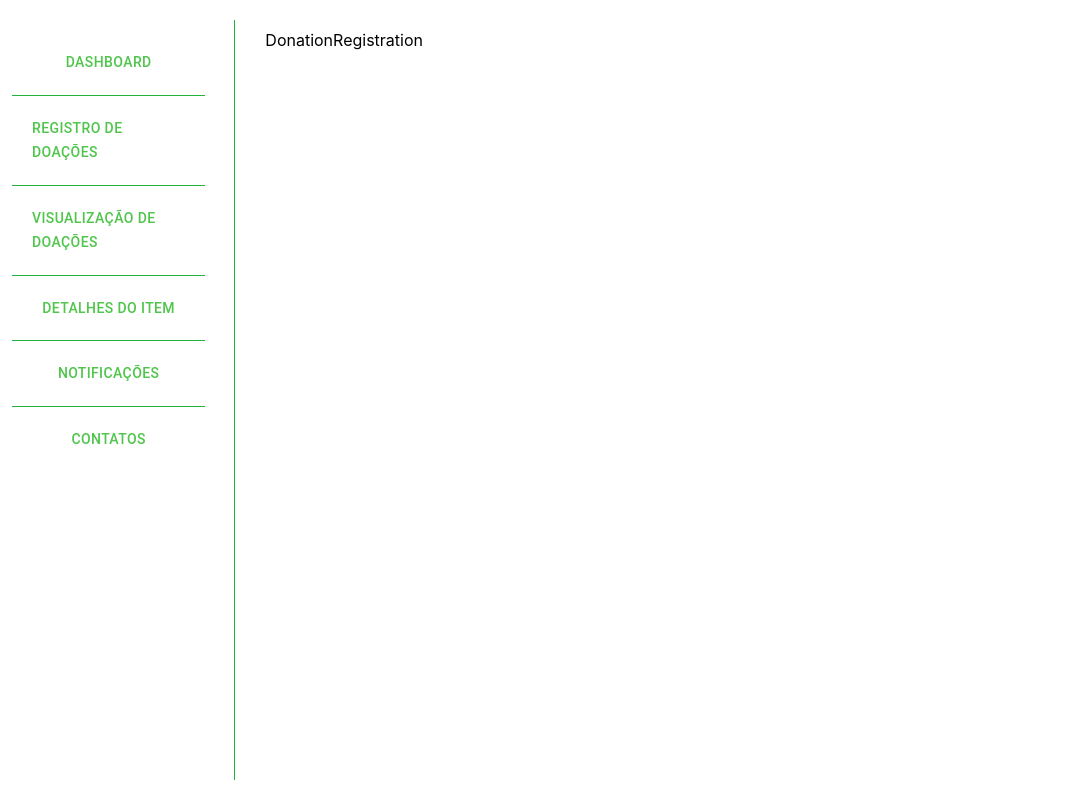
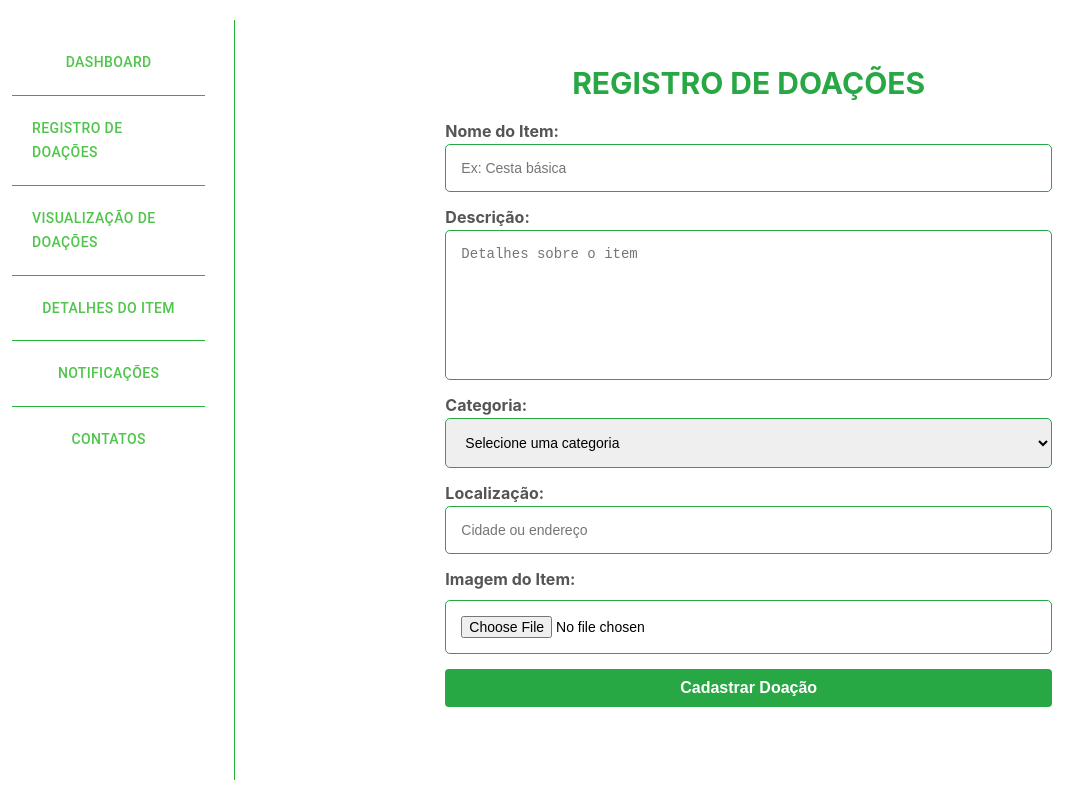
Before and after one commit to AlexandreDestro/projeto-frontend, a React (Vite) app in the folder projeto-frontend/: page /DonationRegistration in a window 1280 px wide. Shown: the whole page, without its empty margins (18-1101 px from the left). Built offline with nearby package versions, Linux system fonts and the light colour scheme.

Commit message:
Registro de Doações

```diff
--- a/projeto-frontend/src/App.tsx
+++ b/projeto-frontend/src/App.tsx
@@ -5,7 +5,7 @@ import { useContext } from "react";
 import Header from './layouts/Header/Header'
 import Login from './pages/Login/Login'
 import Dashboard from './pages/Dashboard'
-import DonationRegistration from './pages/DonationRegistration'
+import DonationRegistration from './pages/DonationRegistration/DonationRegistration'
 import DonationView from './pages/DonationView'
 import ItemDetails from './pages/ItemDetails'
 import Notifications from './pages/Notifications'
--- a/projeto-frontend/src/pages/DonationRegistration.tsx
+++ /dev/null
@@ -1,9 +0,0 @@
-function DonationRegistration(){
-    return(
-        <>
-            <p>DonationRegistration</p>
-        </>
-    );
-}
-
-export default DonationRegistration;
--- /dev/null
+++ b/projeto-frontend/src/pages/DonationRegistration/DonationRegistration.css
@@ -0,0 +1,70 @@
+.register-donation-container {
+    width: 70%; /* Ocupa 100% da largura do elemento pai */
+    max-width: 100%; /* Garante que não ultrapasse a largura do pai */
+    margin: 0 auto; /* Centraliza o container */
+    padding: 35px; /* Adiciona espaço interno */
+    box-sizing: border-box; /* Inclui padding e border na largura total */
+}
+
+.title {
+  text-align: center;
+  font-size: 30px;
+  font-weight: bold;
+  color: #28a745;
+  margin-bottom: 20px;
+}
+
+.donation-form {
+  display: flex;
+  flex-direction: column;
+  gap: 15px;
+}
+
+.form-group {
+  display: flex;
+  flex-direction: column;
+}
+
+.form-group input[type="file"] {
+    display: block;
+    margin-top: 8px;
+    font-size: 14px;
+  }
+
+
+label { /*espaço entre o titulo e a caixa*/
+  font-weight: bold;
+  margin-bottom: 3px;
+  color: #555;
+}
+
+input,
+textarea,
+select {
+  padding: 15px;
+  border: 1px solid #28a745;
+  border-radius: 5px;
+  font-size: 14px;
+  width: 100%;
+}
+
+textarea {
+  resize: none;
+  height: 150px;
+}
+
+.submit-button {
+  background-color: #28a745;
+  color: white;
+  font-size: 16px;
+  font-weight: bold;
+  padding: 10px 15px;
+  border: none;
+  border-radius: 4px;
+  cursor: pointer;
+  transition: background-color 0.3s;
+}
+
+.submit-button:hover {
+  background-color: #218838;
+}
--- /dev/null
+++ b/projeto-frontend/src/pages/DonationRegistration/DonationRegistration.tsx
@@ -0,0 +1,144 @@
+import React, { useState } from "react";
+import "./DonationRegistration.css"; // Arquivo de estilo
+
+function DonationRegistration() {
+  const [formData, setFormData] = useState({
+    name: "",
+    description: "",
+    category: "",
+    location: "",
+    image: null, // Armazena a imagem
+  });
+
+  const handleChange = (e) => {
+    const { name, value } = e.target;
+    setFormData((prevData) => ({
+      ...prevData,
+      [name]: value,
+    }));
+  };
+
+  const handleImageChange = (e) => {
+    const file = e.target.files[0];
+    setFormData((prevData) => ({
+      ...prevData,
+      image: file,
+    }));
+  };
+
+  const handleSubmit = (e) => {
+    e.preventDefault();
+
+    if (formData.image) {
+      const formDataObject = new FormData();
+      formDataObject.append("name", formData.name);
+      formDataObject.append("description", formData.description);
+      formDataObject.append("category", formData.category);
+      formDataObject.append("location", formData.location);
+      formDataObject.append("image", formData.image);
+
+      // Simulação de envio ao backend
+      console.log("Doação cadastrada com:", {
+        name: formData.name,
+        description: formData.description,
+        category: formData.category,
+        location: formData.location,
+        image: formData.image.name,
+      });
+    } else {
+      alert("Por favor, anexe uma imagem!");
+      return;
+    }
+
+    alert("Doação cadastrada com sucesso!");
+    setFormData({
+      name: "",
+      description: "",
+      category: "",
+      location: "",
+      image: null,
+    });
+  };
+
+  return (
+    <div className="register-donation-container">
+      <h1 className="title">REGISTRO DE DOAÇÕES</h1>
+      <form onSubmit={handleSubmit} className="donation-form">
+        <div className="form-group">
+          <label htmlFor="name">Nome do Item:</label>
+          <input
+            type="text"
+            id="name"
+            name="name"
+            value={formData.name}
+            onChange={handleChange}
+            placeholder="Ex: Cesta básica"
+            required
+          />
+        </div>
+
+        <div className="form-group">
+          <label htmlFor="description">Descrição: </label>
+          <textarea
+            id="description"
+            name="description"
+            value={formData.description}
+            onChange={handleChange}
+            placeholder="Detalhes sobre o item"
+            required
+          ></textarea>
+        </div>
+
+        <div className="form-group">
+          <label htmlFor="category">Categoria: </label>
+          <select
+            id="category"
+            name="category"
+            value={formData.category}
+            onChange={handleChange}
+            required
+          >
+            <option value="" disabled>
+              Selecione uma categoria
+            </option>
+            <option value="alimentos">Alimentos</option>
+            <option value="roupas">Roupas</option>
+            <option value="moveis">Móveis</option>
+            <option value="outros">Outros</option>
+          </select>
+        </div>
+
+        <div className="form-group">
+          <label htmlFor="location">Localização: </label>
+          <input
+            type="text"
+            id="location"
+            name="location"
+            value={formData.location}
+            onChange={handleChange}
+            placeholder="Cidade ou endereço"
+            required
+          />
+        </div>
+
+        <div className="form-group">
+          <label htmlFor="image">Imagem do Item: </label>
+          <input
+            type="file"
+            id="image"
+            name="image"
+            accept="image/*"
+            onChange={handleImageChange}
+            required
+          />
+        </div>
+
+        <button type="submit" className="submit-button">
+          Cadastrar Doação
+        </button>
+      </form>
+    </div>
+  );
+}
+
+export default DonationRegistration;
```
Also changed, not shown: 1 other file (tests, documents, lock files or other folders).
